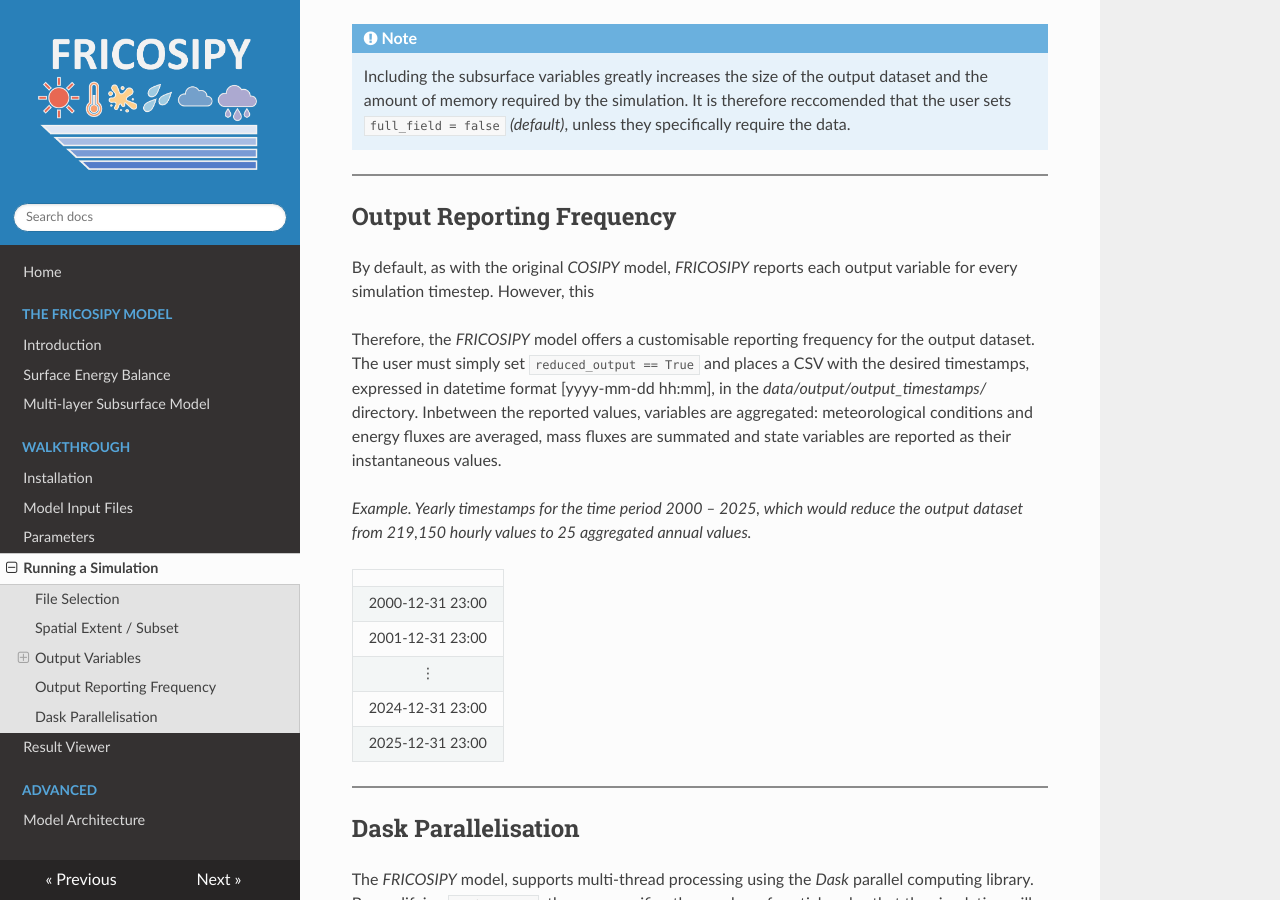
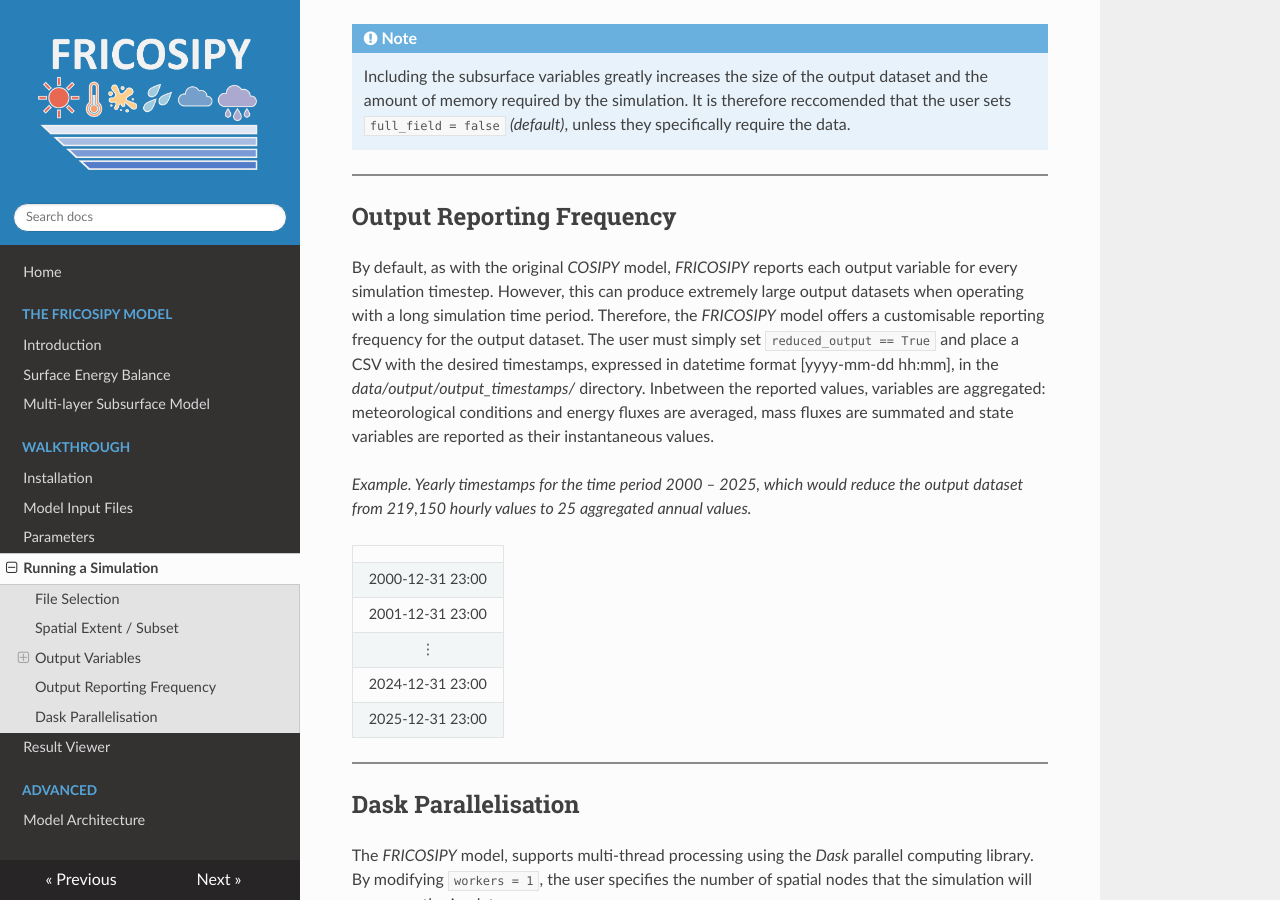
Before and after one commit to MarcusGastaldello/FRICOSIPY, an MkDocs documentation site: the page built from docs/running_a_simulation.md, in a window 1280 px wide and 900 px high, scrolled down 3189 px. Built offline with MkDocs 1.6.1, drawn with Linux system fonts in a browser that asks for light colours.

Commit message:
Update running_a_simulation.md

```diff
--- a/docs/running_a_simulation.md
+++ b/docs/running_a_simulation.md
@@ -130,9 +130,7 @@
 
 ## Output Reporting Frequency
 
-By default, as with the original *COSIPY* model, *FRICOSIPY* reports each output variable for every simulation timestep. However, this
-
-Therefore, the *FRICOSIPY* model offers a customisable reporting frequency for the output dataset. The user must simply set `reduced_output == True` and places a CSV with the desired timestamps, expressed in datetime format [yyyy-mm-dd hh:mm], in the *data/output/output_timestamps/* directory. Inbetween the reported values, variables are aggregated: meteorological conditions and energy fluxes are averaged, mass fluxes are summated and state variables are reported as their instantaneous values.
+By default, as with the original *COSIPY* model, *FRICOSIPY* reports each output variable for every simulation timestep. However, this can produce extremely large output datasets when operating with a long simulation time period. Therefore, the *FRICOSIPY* model offers a customisable reporting frequency for the output dataset. The user must simply set `reduced_output == True` and place a CSV with the desired timestamps, expressed in datetime format [yyyy-mm-dd hh:mm], in the *data/output/output_timestamps/* directory. Inbetween the reported values, variables are aggregated: meteorological conditions and energy fluxes are averaged, mass fluxes are summated and state variables are reported as their instantaneous values.
 
 *Example. Yearly timestamps for the time period 2000 – 2025, which would reduce the output dataset from 219,150 hourly values to 25 aggregated annual values.*
 
```
